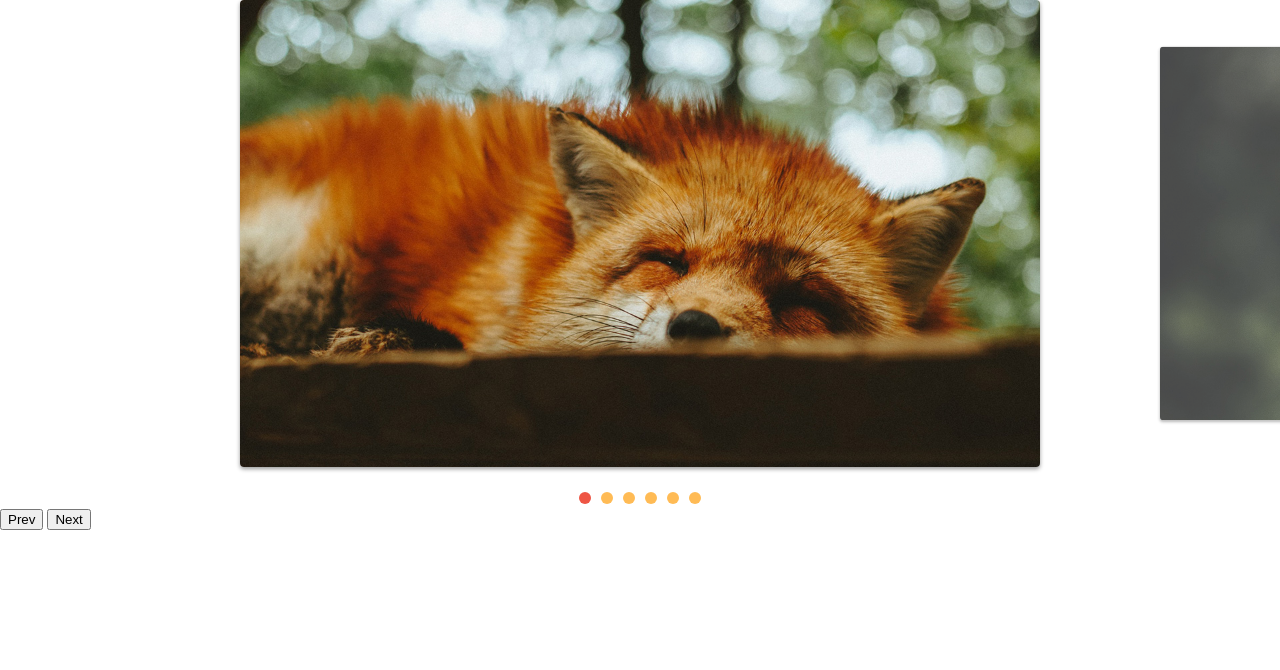
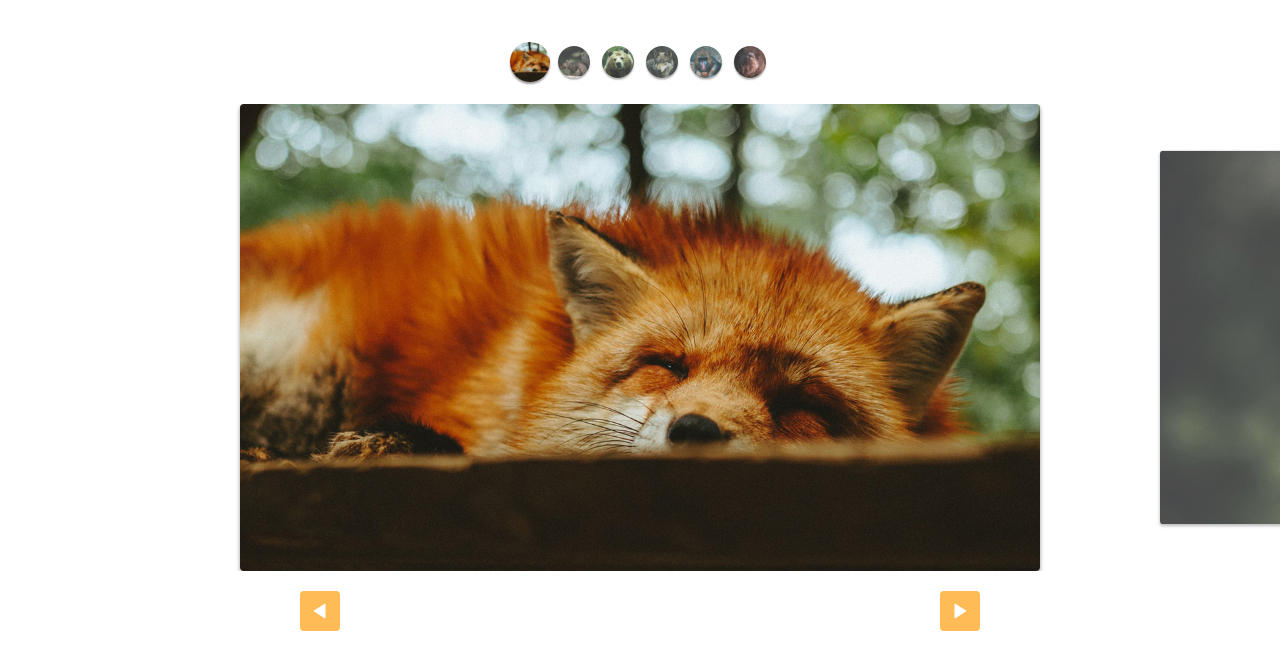
Before and after one commit to MayaraRMA/slide, a plain HTML site: page index.html in a window 1280 px wide. Drawn offline with Linux system fonts and the light colour scheme.

Commit message:
custom-controls style

```diff
--- a/css/style.css
+++ b/css/style.css
@@ -66,3 +66,48 @@ img {
 [data-control="slide"] li.active a, [data-control="slide"] li a:hover {
   background: #E54;
 }
+
+.custom-controls {
+  display: flex;
+  justify-content: center;
+  margin-bottom: 20px;
+  margin-top: 40px;
+  flex-wrap: wrap;
+}
+
+.custom-controls li {
+  opacity: .8;
+  transform: scale(.8);
+  width: 40px;
+  height: 40px;
+  border-radius: 50%;
+  overflow: hidden;
+  margin: 2px;
+  box-shadow: 0 2px 2px rgba(0, 0, 0, .4);
+  transition: .3s;
+}
+
+.custom-controls li.active {
+  opacity: 1;
+  transform: scale(1);
+}
+
+.arrow-nav {
+  display: flex;
+  justify-content: space-around;
+  margin: 20px 0;
+}
+
+.arrow-nav button {
+  cursor: pointer;
+  border: none;
+  border-radius: 4px;
+  color: white;
+  width: 40px;
+  height: 40px;
+  background: #FB5 url('../img/arrow.svg') center center no-repeat;
+}
+
+.arrow-nav button.prev{
+  transform: rotate(-180deg);
+}
--- a/index.html
+++ b/index.html
@@ -8,6 +8,14 @@
   <link rel="stylesheet" href="css/style.css">
 </head>
 <body>
+  <ul class="custom-controls">
+    <li><img src="img/foto1-thumb.jpg" alt=""></li>
+    <li><img src="img/foto2-thumb.jpg" alt=""></li>
+    <li><img src="img/foto3-thumb.jpg" alt=""></li>
+    <li><img src="img/foto4-thumb.jpg" alt=""></li>
+    <li><img src="img/foto5-thumb.jpg" alt=""></li>
+    <li><img src="img/foto6-thumb.jpg" alt=""></li>
+  </ul>
   <div class="slide-wrapper">
     <ul class="slide">
       <li><img src="img/foto1.jpg" alt=""/></li>
@@ -19,8 +27,8 @@
     </ul>
   </div>
   <div class="arrow-nav">
-    <button class="prev">Prev</button>
-    <button class="next">Next</button>
+    <button class="prev"></button>
+    <button class="next"></button>
   </div>
   <script type="module" src="js/script.js"></script>
 </body>
--- a/js/script.js
+++ b/js/script.js
@@ -5,5 +5,4 @@ const slide = new SlideNav('.slide', '.slide-wrapper');
 slide.init();
 slide.addArrow('.prev', '.next');
 
-slide.addControl();
-console.log(slide)
+slide.addControl('.custom-controls');
```
